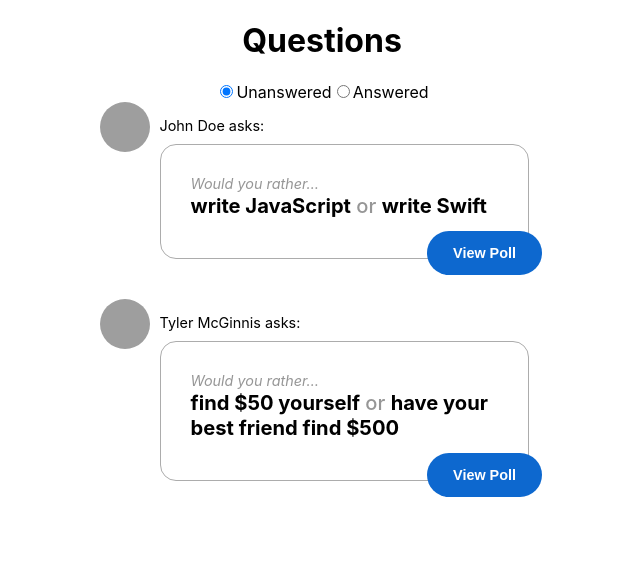
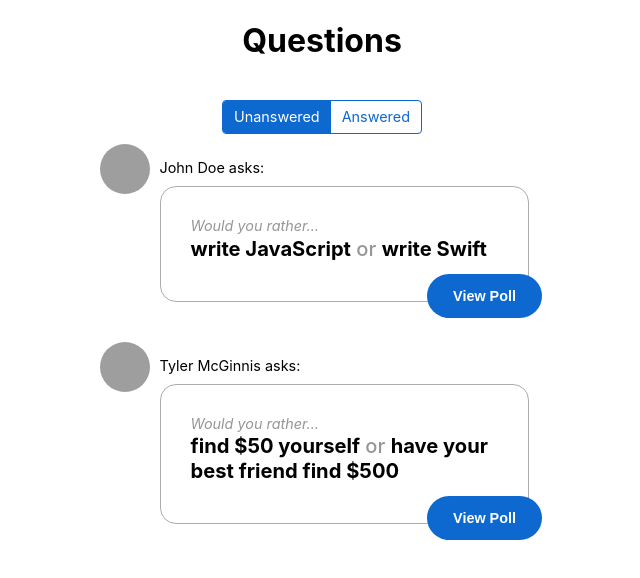
Before and after one commit to nickperdomo/reactnd-would-you-rather, a React (Create React App) app: page / in a window 1280 px wide. Shown: the top 578 px of the page, without its empty margins (318-958 px from the left). Built offline with nearby package versions, Linux system fonts and the light colour scheme; grey boxes are pictures that could not be loaded.

Commit message:
feat: Make question toggle in a component

```diff
--- a/src/components/Home.js
+++ b/src/components/Home.js
@@ -1,6 +1,7 @@
 import React, { Component } from 'react'
 import { connect } from 'react-redux'
 import './Home.scss'
+import QuestionToggle from './QuestionToggle';
 import QuestionCard from './QuestionCard';
 
 class Home extends Component {
@@ -42,28 +43,10 @@ class Home extends Component {
     return (
       <main>
         <h1 className='viewTitle'>Questions</h1>
-        <form>
-          <label>
-            <input
-              type='radio'
-              name='filter'
-              value='unanswered'
-              checked={this.state.questionFilter === 'unanswered'}
-              onChange={(e) => this.handleQuestionFilter(e.target.value)}
-            />
-            Unanswered
-          </label>
-          <label>
-            <input
-              type='radio'
-              name='filter'
-              value='answered'
-              checked={this.state.questionFilter === 'answered'}
-              onChange={(e) => this.handleQuestionFilter(e.target.value)}
-            />
-            Answered
-          </label>
-        </form>
+        <QuestionToggle
+          questionFilter={this.state.questionFilter}
+          handleQuestionFilter={this.handleQuestionFilter}
+        />
         <ul className='questionList'>
           {filteredQuestions.map((question) => (
             <li key={question.id}>
--- /dev/null
+++ b/src/components/QuestionToggle.js
@@ -0,0 +1,38 @@
+import React, { Component } from 'react'
+import './QuestionToggle.scss'
+
+class QuestionToggle extends Component {
+  render() {
+    const {
+      questionFilter,
+      handleQuestionFilter
+    } = this.props
+
+    return (
+      <form className='questionToggle'>
+          <label className={questionFilter === 'unanswered' ? 'questionToggleActive' : 'questionToggleInactive '}>
+            <input
+              type='radio'
+              name='filter'
+              value='unanswered'
+              checked={questionFilter === 'unanswered'}
+              onChange={(e) => handleQuestionFilter(e.target.value)}
+            />
+            Unanswered
+          </label>
+          <label className={questionFilter === 'answered' ? 'questionToggleActive' : 'questionToggleInactive '}>
+            <input
+              type='radio'
+              name='filter'
+              value='answered'
+              checked={questionFilter === 'answered'}
+              onChange={(e) => handleQuestionFilter(e.target.value)}
+            />
+            Answered
+          </label>
+        </form>
+    )
+  }
+}
+
+export default QuestionToggle
--- /dev/null
+++ b/src/components/QuestionToggle.scss
@@ -0,0 +1,34 @@
+.questionToggle {
+  display: flex;
+  justify-items: stretch;
+  align-items: stretch;
+  max-width: 200px;
+  height: 34px;
+  overflow: hidden;
+  margin: 40px auto 10px auto;
+  border: solid 1px #0d68cf;
+  border-radius: 4px;
+  font-size: .9em;
+  color: #fff;
+
+  label {
+    flex-grow: 1;
+    line-height: 32px;
+    user-select: none;
+    cursor: pointer;
+  }
+
+  input{
+    display: none;
+  }
+}
+
+.questionToggleInactive {
+  color: #0d68cf;
+  // background-color: #fff;
+}
+
+.questionToggleActive {
+  color: #fff;
+  background-color: #0d68cf;
+}
```
